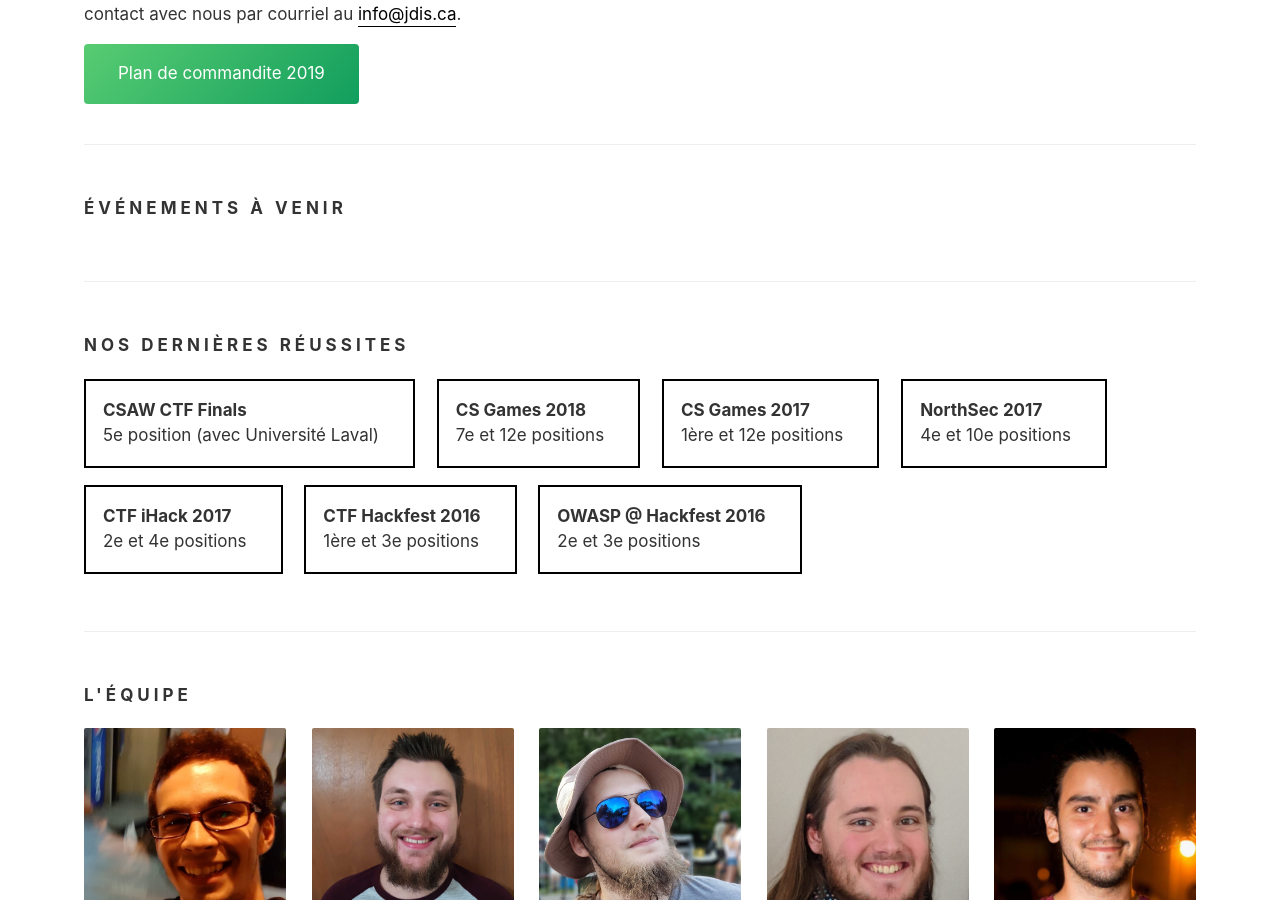
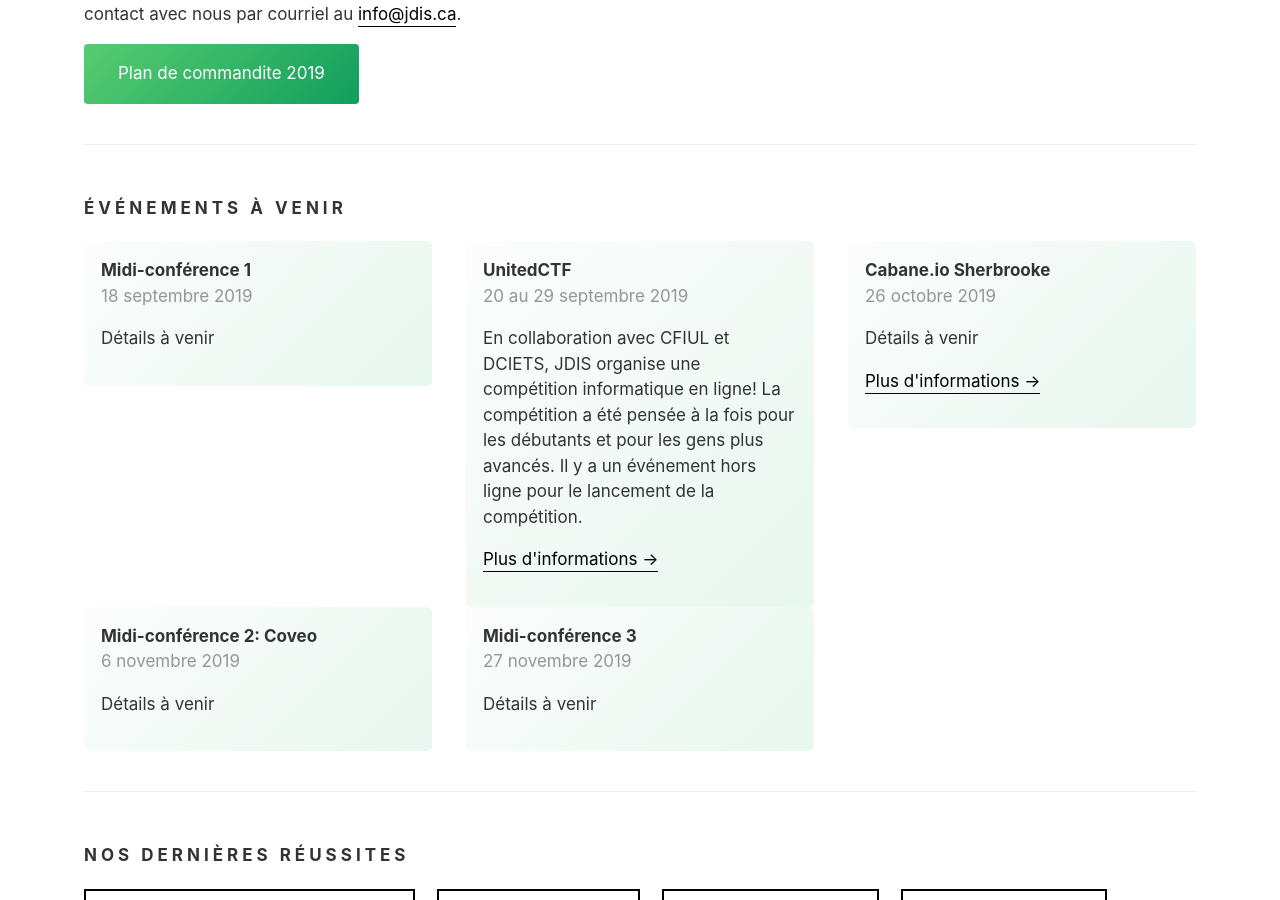
Before and after one commit to JDIS/Website, a Jekyll site: the page built from _pages/index.html, in a window 1280 px wide and 900 px high, scrolled down 2014 px. Built offline with Jekyll 4.4.1, drawn with Linux system fonts in a browser that asks for light colours; some web fonts are replaced.

Commit message:
add événements pour l'automne

```diff
--- a/_data/events.json
+++ b/_data/events.json
@@ -1,4 +1,39 @@
 [
+  {
+    "name": "Midi-conférence 1",
+    "url": "",
+    "date": "18 septembre 2019",
+    "date_unix": 1568764800000,
+    "description": "Détails à venir"
+  },
+  {
+    "name": "UnitedCTF",
+    "url": "https://unitedctf.ca",
+    "date": "20 au 29 septembre 2019",
+    "date_unix": 1569801600000,
+    "description": "En collaboration avec CFIUL et DCIETS, JDIS organise une compétition informatique en ligne! La compétition a été pensée à la fois pour les débutants et pour les gens plus avancés. Il y a un événement hors ligne pour le lancement de la compétition."
+  },
+  {
+    "name": "Cabane.io Sherbrooke",
+    "url": "https://unitedctf.ca",
+    "date": "26 octobre 2019",
+    "date_unix": 1572048000000,
+    "description": "Détails à venir"
+  },
+  {
+    "name": "Midi-conférence 2: Coveo",
+    "url": "",
+    "date": "6 novembre 2019",
+    "date_unix": 1572998400000,
+    "description": "Détails à venir"
+  },
+  {
+    "name": "Midi-conférence 3",
+    "url": "",
+    "date": "27 novembre 2019",
+    "date_unix": 1574812800000,
+    "description": "Détails à venir"
+  },
   {
     "name": "iHack Sherbrooke 2019",
     "url": "",
```
